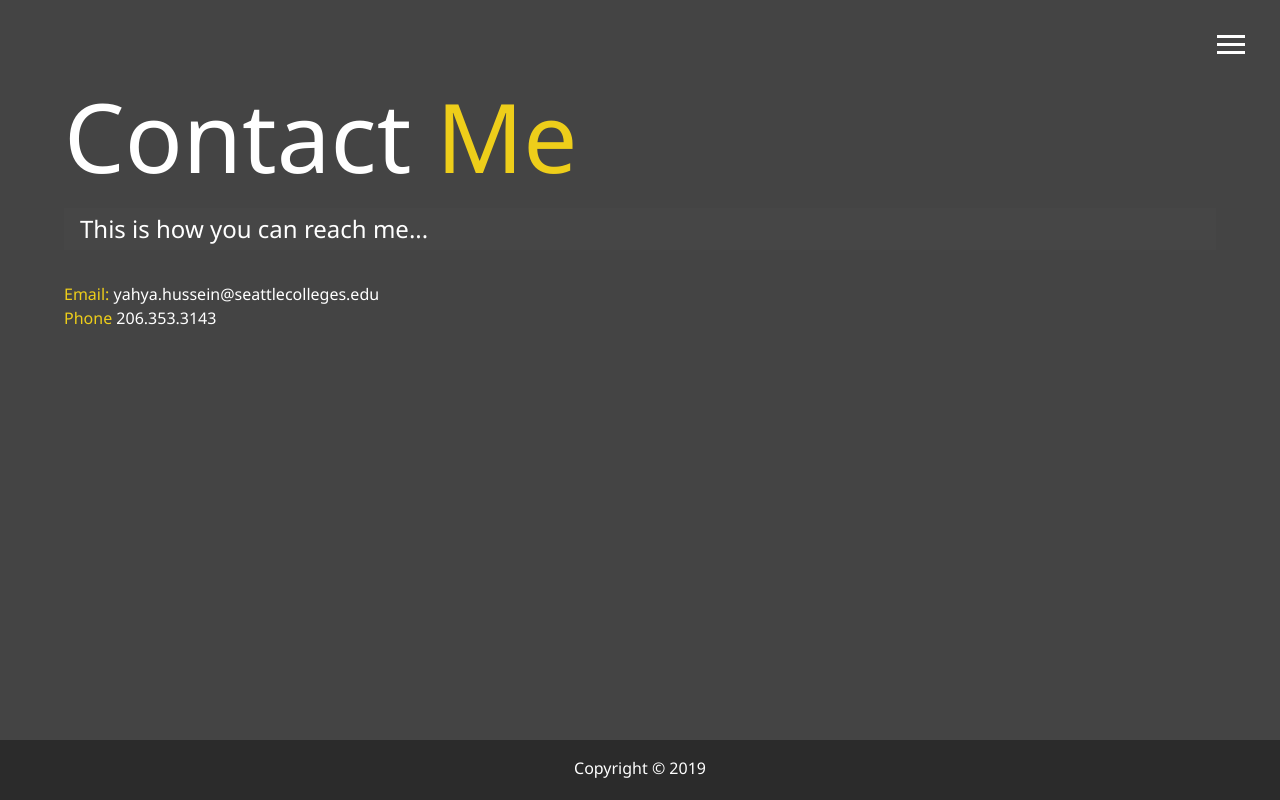
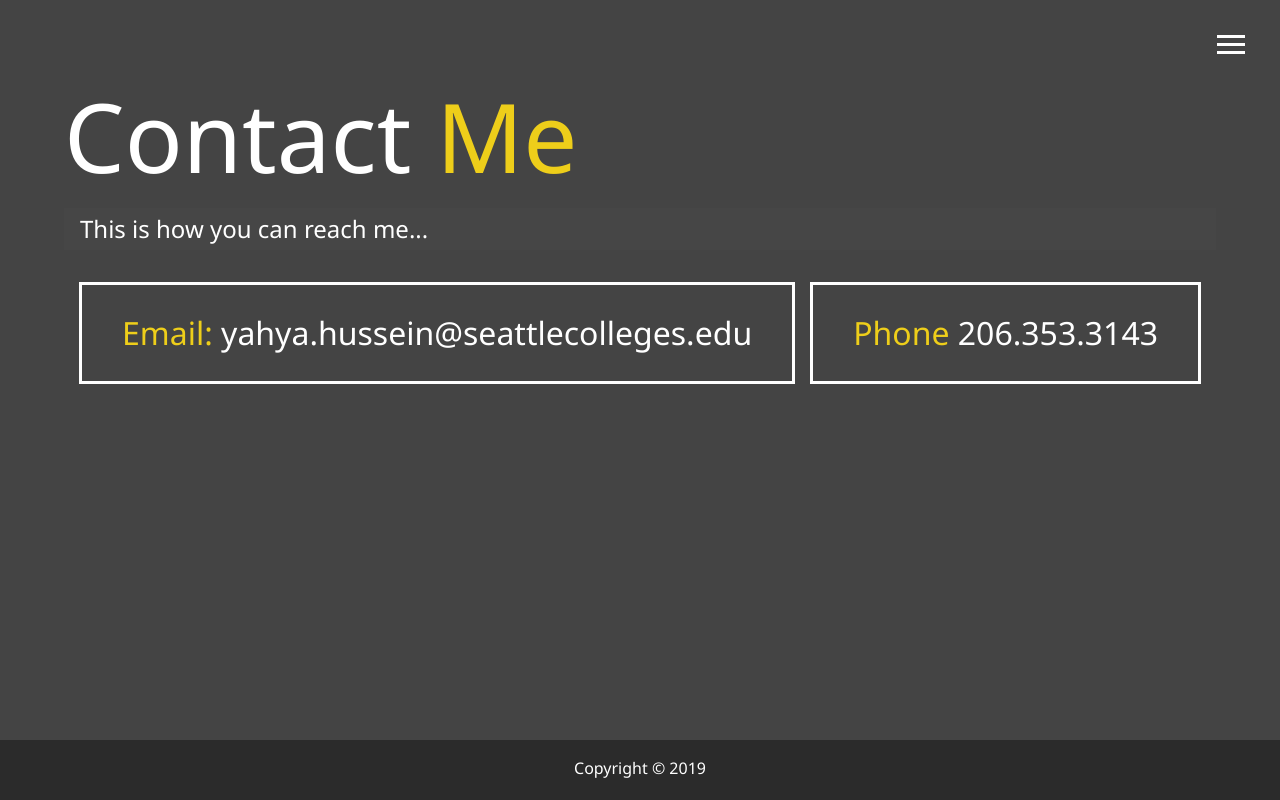
Before and after one commit to yahya09206/portfolio1, a website: page dist/contact.html in a window 1280 px wide. Drawn offline with Linux system fonts and the light colour scheme.

Commit message:
done with contact and project page

```diff
--- a/scss/main.scss
+++ b/scss/main.scss
@@ -134,6 +134,30 @@ main {
 }
 
 // Contact Page
+.boxes {
+	display: flex;
+	flex-wrap: wrap;
+	justify-content: space-evenly;
+	align-items: center;
+	margin-top: 1rem;
+
+	div {
+		font-size: 2rem;
+		border: 3px #fff solid;
+		padding: 1.5rem 2.5rem;
+		margin-bottom: 3rem;
+		@include easeOut;
+
+		&:hover {
+			padding: 0.5rem 1.5rem;
+			background: $secondary-color;
+			color: set-text-color($secondary-color);
+			span {
+				color: set-text-color($secondary-color);
+			}
+		}
+	}
+}
 
 // Button Styles
 .btn {
```
Also changed, not shown: dist/css/main.css.
